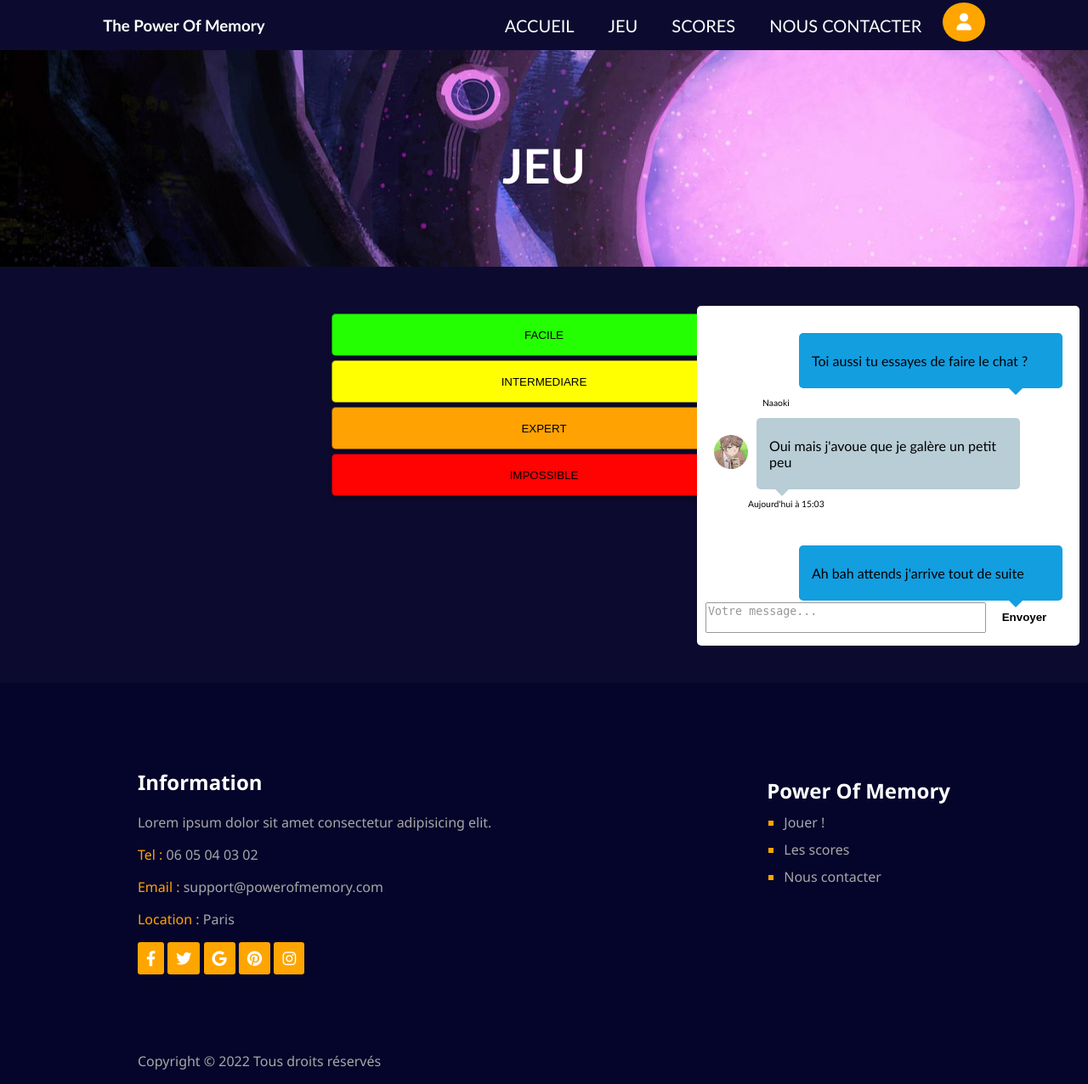
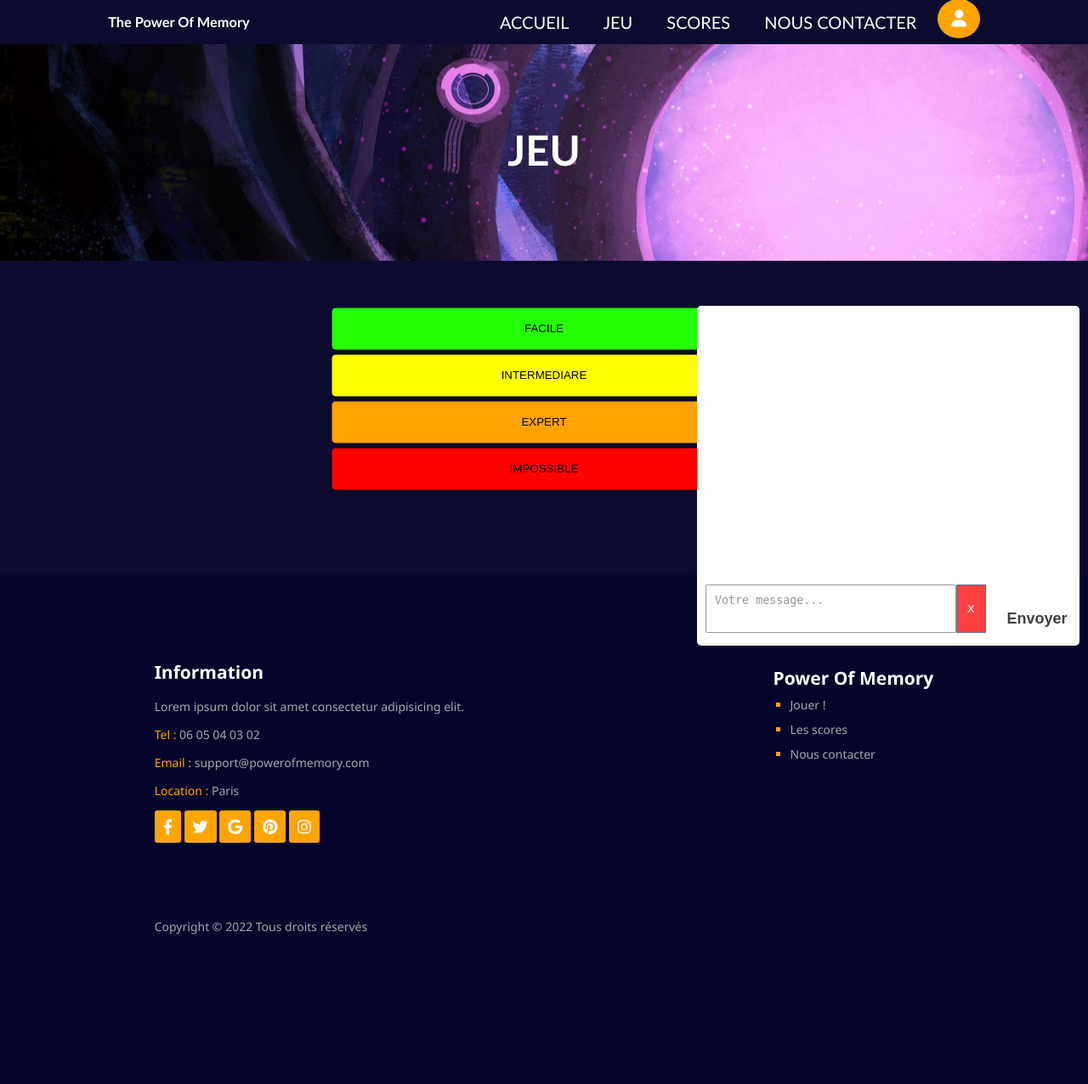
Before and after one commit to DONNAES/Puissance4, a PHP site: page /memory.php in a window 1280 px wide. Shown: the whole page at 85% size. After the commit the page ends 1100 px from the top, so only its background shows below. Run offline with PHP 8.4, Linux system fonts and the light colour scheme; some libraries are stand-ins or nearby versions.

Commit message:
creation du chat v1 (à modifier

```diff
--- /dev/null
+++ b/Web/chat.php
@@ -0,0 +1,27 @@
+<?php
+    session_start();
+    if(isset($_POST['send']) && $_POST['send']==true)
+  {
+      // Code pour sauvegarder et envoyer le chat
+      $msgs = fopen("data.txt", "a");
+      $data="<b>".$_SESSION['username'].':</b> '.$_POST['msg']."<br>";
+      fwrite($msgs,$data);
+      fclose($msgs);
+      $msgs = fopen("data.txt", "r");
+      echo fread($msgs,filesize("data.txt"));
+      fclose($msgs);
+    } else if(isset($_POST['get']) && $_POST['get']==true)
+  {
+      // Code pour envoyer l'historique du chat à l'utilisateur
+      $msgs = fopen("data.txt", "r");
+      echo fread($msgs,filesize("data.txt"));
+      fclose($msgs);
+    } else if(isset($_POST['clear']) && $_POST['clear']==true)
+  {
+      // Code pour effacer l'historique des chats
+      $msgs = fopen("data.txt", "w");
+      $data="<b>".$_SESSION['username']."</b> a effacé l'historique du chat.<br>";
+      fwrite($msgs,$data);
+      fclose($msgs);
+    }
+?>
--- a/Web/memory.css
+++ b/Web/memory.css
@@ -2,8 +2,10 @@ body{
     background-color: rgb(12,11,47);
     color: white;
     font-family: 'Gill Sans', 'Gill Sans MT', Calibri, 'Trebuchet MS', sans-serif;
+    margin:0;
     padding: 0;
-    margin: 0;
+    font-size: 14px;
+    overflow: hidden;
 }
 
 /*------------------------- HEADER --------------------------------------*/
@@ -86,161 +88,6 @@ h1{
 
 .impossible{
     background-color: rgb(255, 2, 2);
-}
-
-/*------------------------- CHAT --------------------------------------*/
-
-.game {
-    display: flex;
-    justify-content: center;
-}
-
-textarea {
-    vertical-align: top;
-    resize: none;
-  }
-
-form div {
-    width: 330px;
-    display: flex;
-    flex-direction: column;
-    min-height: 20px;
-    margin-top: 15px;
-    appearance: none;
-    color: rgba(181, 174, 174, 0.947);
-
-    position: fixed;
-    bottom: 55px;
-    right: 120px;
-
-    text-decoration: none;
-    text-align: center;
-    line-height: 50px;
-    font-size: 22px;
-
-
-    opacity: 75%;
-}
-
-form div > input {
-    background: white;
-    border: solid;
-    border-color: grey;
-    border-radius: 5px;
-    font-size: 16px;
-    font-weight: 500;
-    box-shadow: 0px 2px 2px 0px rgba(0, 0, 50, 0.606);
-    height: 25px;
-    padding-left: 10px;
-}
-
-form {
-    width: 50px;
-    max-width: 100px;
-    margin-bottom: 35px;
-    margin-top: 85px;
-}
-
-.boxchat {
-    position: fixed;
-    bottom: 40px;
-    right: 10px;
-
-    width: 450px;
-    height: 400px;
-    background-color: white;
-
-    border-radius: 5px;
-}
-
-.bubbletext{
-    background-color:#139ee0;
-    padding:7px 15px;
-    border-radius:5px;
-    width:280px;
-    margin-top: 32px;
-    margin-left: 120px;
-}
-
-.bubbletext::after{
-    content:"";
-    border-left: 15px solid transparent;
-    border-right: 15px solid transparent;
-    border-top:  15px solid #139ee0;
-    position: absolute;
-    margin-left: 50%;
-}
-
-.bubbletext2{
-    background-color:#b8cdd6;
-    padding:7px 15px;
-    border-radius:5px;
-    width:280px;
-    margin-left: 10px;
-    margin-top: 32px;
-}
-
-.bubbletext2::after{
-    content:"";
-    border-left: 15px solid transparent;
-    border-right: 15px solid transparent;
-    border-top:  15px solid #b8cdd6;
-    position: absolute;
-}
-
-p{
-    color: black;
-}
-
-.send{
-    position: fixed;
-    width: 70px;
-    right: 40px;
-    bottom: 65px;
-    border: none;
-    background-color: white;
-    font-weight: 900;
-}
-
-.pp{
-    width : 40px;
-    height : 40px;
-    border: none;
-    -moz-border-radius : 75px;
-    -webkit-border-radius : 75px;
-    border-radius : 75px;
-    margin-left: 20px;
-}
-
-.ppmessage{
-    display: flex;
-    flex-direction: row;
-    align-items: center;
-}
-
-.pseudomessage{
-    display: flex;
-    flex-direction: column;
-}
-
-.pseudomessage div{
-    margin-top: 1px;
-}
-
-.petiteecriture{
-    color: black;
-    font-size: 65%;
-    border: 0;
-    padding: 0;
-}
-
-a{
-
-}
-.pseudo{
-    margin-left: 17px;
-    border: 0;
-    padding: 0;
 }
 
 /*------------------------- FOOTER --------------------------------------*/
@@ -328,3 +175,163 @@ ul{
     padding-top: 15px;
     margin-top: -10px;
 }
+
+/*------------------------- CHAT --------------------------------------*/
+.game {
+    display: flex;
+    justify-content: center;
+}
+
+textarea {
+    vertical-align: top;
+    resize: none;
+  }
+
+form div {
+    width: 330px;
+    display: flex;
+    flex-direction: column;
+    min-height: 20px;
+    margin-top: 15px;
+    appearance: none;
+    color: rgba(181, 174, 174, 0.947);
+
+    position: fixed;
+    bottom: 55px;
+    right: 120px;
+
+    text-decoration: none;
+    text-align: center;
+    line-height: 50px;
+    font-size: 22px;
+
+
+    opacity: 75%;
+}
+
+form {
+    width: 50px;
+    max-width: 100px;
+    margin-bottom: 35px;
+    margin-top: 85px;
+}
+
+.boxchat {
+    position: fixed;
+    bottom: 40px;
+    right: 10px;
+
+    width: 450px;
+    height: 400px;
+    background-color: white;
+
+    border-radius: 5px;
+}
+
+.send{
+    position: fixed;
+    width: 90px;
+    right: 15px;
+    font-size: 18px;
+    bottom: 60px;
+    border: none;
+    background-color: white;
+    font-weight: 900;
+}
+
+.pp{
+    width : 40px;
+    height : 40px;
+    border: none;
+    -moz-border-radius : 75px;
+    -webkit-border-radius : 75px;
+    border-radius : 75px;
+    margin-left: 20px;
+}
+
+.ppmessage{
+    display: flex;
+    flex-direction: row;
+    align-items: center;
+}
+
+.pseudomessage{
+    display: flex;
+    flex-direction: column;
+}
+
+.pseudomessage div{
+    margin-top: 1px;
+}
+
+.petiteecriture{
+    color: black;
+    font-size: 65%;
+    border: 0;
+    padding: 0;
+}
+
+.pseudo{
+    margin-left: 17px;
+    border: 0;
+    padding: 0;
+}
+
+.framechat{
+    width:100%px;
+    margin-left: 0px;
+
+}
+
+.input-user{
+    padding: 10px;
+    border: solid 2px #c9c9c9;
+    width:250px
+}
+
+.btn {
+    border:1px solid #314179;
+    color:#ffffff;
+}
+
+.btn-user{
+    padding:9px 30px;
+    position: relative;
+    top: 0px;
+    font-size: 16px;
+    font-weight: 300;
+    background-color:#637aad;
+}
+
+#result{
+    width: 430px;
+    padding:10px;
+    max-height: 310px;
+    overflow-y:auto;
+    color: black;
+}
+
+.chatbody{
+    position: fixed;
+    bottom: 0;
+    width: 100%;
+}
+
+.chatbody form{
+    margin: 0;
+}
+
+#msgbox{
+    padding: 10px 10px;
+    width: 100%;
+    height: 35px;
+}
+
+.btn-clear{
+    width: 40px;
+    background-color:red;
+}
+
+.barre{
+    flex-direction: row;
+}
--- a/Web/memory.php
+++ b/Web/memory.php
@@ -1,10 +1,25 @@
 <?php
     require ('./assets/includes/database.inc.php');
+    include('chat.php');
 ?>
+
+<?php
+    session_start();
+    //Créez une session
+    if(isset($_POST['username'])){
+      $_SESSION['username']=$_POST['username'];
+    }
+    //Annuler la session et déconnecter l'utilisateur du chat
+    if(isset($_GET['logout'])){
+      unset($_SESSION['username']);
+      header('Location:index.php');
+    }
+    ?>
 
 <!DOCTYPE html>
 <html lang="en">
     <head>
+        <script type="text/javascript" src="https://cdnjs.cloudflare.com/ajax/libs/froala-editor/1.1.9/js/libs/jquery-1.10.2.min.js"></script>
         <link rel="stylesheet" href="memory.css">
         <link rel="stylesheet" href="https://cdnjs.cloudflare.com/ajax/libs/font-awesome/6.2.0/css/all.min.css" integrity="sha512-xh6O/CkQoPOWDdYTDqeRdPCVd1SpvCA9XXcUnZS2FmJNp1coAFzvtCN9BmamE+4aHK8yyUHUSCcJHgXloTyT2A==" crossorigin="anonymous" referrerpolicy="no-referrer" />
         <meta charset="UTF-8">
@@ -18,7 +33,7 @@
                 include 'assets/view/header.inc.php'
             ?>
         </header>
-            <section class="backgroundImage">
+        <section class="backgroundImage">
                 <h1>JEU</h1>
             </section>
             <section class="level">
@@ -29,40 +44,72 @@
         </section>
         <section class="game">
             <div class="boxchat">
-                <div class="bubbletext">
-                    <p>Toi aussi tu essayes de faire le chat ?</p>
+            <div class='framechat'>
+            <!-- Vérifier si l'utilisateur est connecté ou non -->
+            <?php
+            if(isset($_SESSION['username'])) {
+                ?>
+            <div id='result'></div>
+                <div class='chatbody'>
+                    <script>
+                        // Fonction Javascript pour soumettre le nouveau chat entré par l'utilisateur
+                        function lancerlechat(){
+                            if($('#chat').val()=='' || $('#msgbox').val()==' ') return false;
+                            $.ajax({
+                            url:'chat.php',
+                            data:{msg:$('#msgbox').val(), send:true},
+                            method:'post',
+                            success:function(data){
+                        // Récupérer les enregistrements du chat et les ajouter à div avec id=result
+                                $('#result').html(data);
+                        //Effacer la boîte de dialogue après une soumission réussie
+                                $('#msgbox').val('');
+                        // Ramener la barre de défilement au bas dans le cas où le chat est longue
+                                document.getElementById('result').scrollTop=document.getElementById('result').scrollHeight;
+                            }
+                            })
+                            return false;
+                        };
+                        // Fonction permettant de vérifier à tout moment si quelqu'un a soumi un nouveau chat.
+                        setInterval(function(){
+                        $.ajax({
+                            url:'chat.php',
+                            data:{get:true},
+                            method:'post',
+                            success:function(data){
+                                $('#result').html(data);
+                            }
+                        })
+                        },1000);
+                        // Fonction d'accès à l'historique des chats
+                        $(document).ready(function(){
+                        $('#clear').click(function(){
+                            if(!confirm('Êtes-vous sûr de vouloir effacer le chat?'))
+                            return false;
+                            $.ajax({
+                            url:'memory.php',
+                            data:{username:"<?php echo $_SESSION['username'] ?>", clear:true},
+                            method:'post',
+                            success:function(data){
+                                $('#result').html(data);
+                            }
+                            })
+                        })
+                        })
+                    </script>
+                    <?php } else { ?>
+                    <?php } ?>
                 </div>
-                <div class="ppmessage">
-                    <div>
-                        <img src="assets/images/naaoki.jpg" class="pp" alt="Photo de profil">
-                    </div>
-                    <div class="pseudomessage">
-                        <div class="pseudo">
-                            <p class="petiteecriture">Naaoki</p>
-                        </div>
-                        <div class="bubbletext2">
-                            <p>Oui mais j'avoue que je galère un petit peu</p>
-                        </div>
-                        <div>
-                            <p class="petiteecriture">Aujourd'hui à 15:03</p>
-                        </div>
-                    </div>
-                </div>
-                <div class="bubbletext">
-                    <p>Ah bah attends j'arrive tout de suite</p>
-                </div>
-            </div>
-            <section>
-
-            </section>
-            <form>
-                <div>
-                    <textarea id="Chat" placeholder="Votre message..." required></textarea>
+            <form method="post" onsubmit="return lancerlechat();">
+                <div class="barre">
+                    <textarea id="msgbox" placeholder="Votre message..." required></textarea>
+                    <input type='submit' name='send' id='send' class="send" value='Envoyer'/>
+                    <input type='button' name='clear' class='btn btn-clear' id='clear' value='X' title="Effacer la discussion" />
                 </div>
             </form>
         </section>
 
-        <button type="submit" class="send">Envoyer</button>
+
 
         <footer>
             <?php
```
